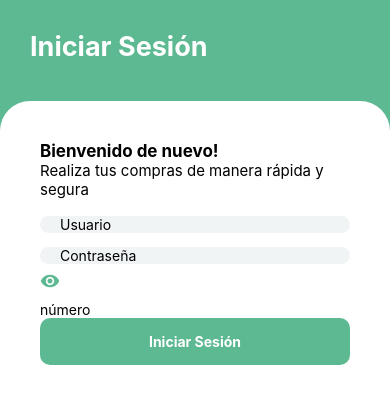
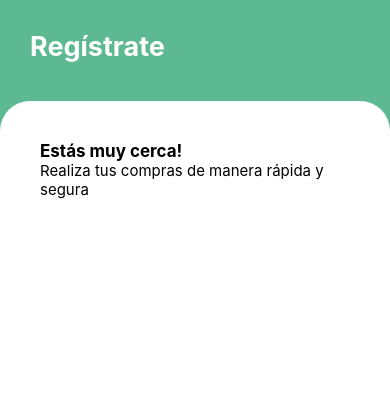
Before and after one commit to ViviFlores/Carrito_Compras_VES, a React Native app: screen /RegisterScreen in a window 390 px wide. Shown: the top 404 px of the page. Built offline with nearby package versions, Linux system fonts and the light colour scheme.

Commit message:
second commit

```diff
--- a/package.json
+++ b/package.json
@@ -18,6 +18,7 @@
     "react-native-gesture-handler": "^2.15.0",
     "react-native-safe-area-context": "^4.9.0",
     "react-native-screens": "^3.29.0",
+    "react-native-snackbar": "^2.6.2",
     "react-native-vector-icons": "^10.0.3"
   },
   "devDependencies": {
--- a/src/commons/constantsColor.tsx
+++ b/src/commons/constantsColor.tsx
@@ -1,3 +1,4 @@
 export const PRIMARY_COLOR='#5cb992';
 export const SECONDARY_COLOR='white';
 export const INPUT_COLOR='#f1f4f5';
+export const ERROR_COLOR='#a93131';
--- a/src/components/InputComponent.tsx
+++ b/src/components/InputComponent.tsx
@@ -1,22 +1,32 @@
 import React from 'react'
-import { StyleSheet, TextInput } from 'react-native'
-import { INPUT_COLOR } from '../commons/constantsColor'
+import { StyleSheet, Text, TextInput, View } from 'react-native'
+import { ERROR_COLOR, INPUT_COLOR } from '../commons/constantsColor'
 
 interface InputProps{
     placeholder: string;
     name: string;
     onChangeText: (name: string, value: string)=>void;
     isPassword?: boolean;
+    hasError:boolean;
 }
 
-export const InputComponent = ({placeholder, name, onChangeText, isPassword=false}:InputProps) => {
+export const InputComponent = ({placeholder, name, onChangeText, isPassword=false, hasError}:InputProps) => {
   return (
-    <TextInput
-        placeholder={placeholder}
-        keyboardType='default'
-        style={styles.inputText}
-        onChangeText={(value: string)=>onChangeText(name, value)}
-        secureTextEntry={isPassword}/>
+    <View>
+        <TextInput
+            placeholder={placeholder}
+            keyboardType='default'
+            style={(hasError)
+                    ?{...styles.inputText, ...styles.error}
+                    :{...styles.inputText}}
+            onChangeText={(value: string)=>onChangeText(name, value)}
+            secureTextEntry={isPassword}/>
+        {
+            (hasError)
+            ?<Text style={styles.errorText}>El campo es oblogatorio</Text>
+            :null
+        }
+    </View>
   )
 }
 
@@ -26,5 +36,15 @@ const styles=StyleSheet.create({
         paddingHorizontal:20,
         borderRadius:10,
         marginVertical:7
+    },
+    error:{
+        borderColor:ERROR_COLOR,
+        borderStyle:'solid',
+        borderWidth:1
+    },
+    errorText:{
+        color:ERROR_COLOR,
+        fontSize:14,
+        fontWeight:'bold'
     }
 })
--- a/src/navigator/StackNavigator.tsx
+++ b/src/navigator/StackNavigator.tsx
@@ -1,8 +1,10 @@
 import { createStackNavigator } from '@react-navigation/stack';
 import { LoginScreen } from '../screens/LoginScreen';
 import { PRIMARY_COLOR } from '../commons/constantsColor';
+import { RegisterScreen } from '../screens/RegisterScreen';
 
 const Stack = createStackNavigator();
+
 
 export const StackNavigator=()=> {
   return (
@@ -12,6 +14,7 @@ export const StackNavigator=()=> {
         }
     }}>
       <Stack.Screen name="LoginScreen" options={{headerShown:false}} component={LoginScreen} />
+      <Stack.Screen name="RegisterScreen" options={{headerShown:false}} component={RegisterScreen} />
     </Stack.Navigator>
   );
 }
--- a/src/screens/LoginScreen.tsx
+++ b/src/screens/LoginScreen.tsx
@@ -1,28 +1,50 @@
 import React, { useState } from 'react'
-import { StatusBar, Text, View, StyleSheet, TextInput } from 'react-native';
+import { StatusBar, Text, View, StyleSheet, TextInput, TouchableOpacity } from 'react-native';
 import { TitleComponent } from '../components/TitleComponent'
-import { PRIMARY_COLOR } from '../commons/constantsColor'
+import { ERROR_COLOR, PRIMARY_COLOR } from '../commons/constantsColor'
 import { BodyComponent } from '../components/BodyComponent'
 import { InputComponent } from '../components/InputComponent';
 import { ButtonComponent } from '../components/ButtonComponent';
 import Icon from 'react-native-vector-icons/MaterialIcons'
+import Snackbar from 'react-native-snackbar';
+import { StackScreenProps } from '@react-navigation/stack';
+import { stylesGlobal } from '../theme/appTheme';
 
 interface UserForm{
     username: string,
     password: string;
+    hasError: boolean;
 }
 
-export const LoginScreen = () => {
+//Data prueba
+interface User{
+  id: number,
+  username: string,
+  password: string
+}
 
-    //hook useState
-    //Gestionar los datos de mi formulario
+const users:User[]=[
+  {id:1, username:'vflores', password:'123456'},
+  {id:2, username:'caguas', password:'12345678'}
+]
+
+interface Props extends StackScreenProps<any,any>{};
+
+export const LoginScreen = ({navigation}:Props) => {
+
+  //hook useState
+  //Gestionar los datos de mi formulario
   const [form, setForm] = useState<UserForm>({
     username:'',
-    password:''
+    password:'',
+    hasError:false
   });
 
+  //Hook cambiar el contenido del input password
+  const [hiddenPassword, setHiddenPassword] = useState(true);
+
   //Hook numero
-  const [numero, setNumero] = useState(0);
+  //const [numero, setNumero] = useState(0);
 
   //Función que cambiará los valores del formulario
   const handlerChangeText=(name: string, value: string)=>{
@@ -36,9 +58,37 @@ export const LoginScreen = () => {
 
   //Función que envia los datos del formulario
   const handlerSendInfo=()=>{
+    //Validar que los campos se encuentren llenos
+    if(form.username == '' || form.password == ''){
+      setForm(prevState=>({
+        ...prevState,
+          hasError:true
+      }))
+      return;
+    }
+
+    setForm(prevState=>({
+      ...prevState,
+        hasError:false
+    }))
+    //console.log(numero);
+
+    if(!verifyUser()){
+      Snackbar.show({
+        text: 'Usuario y/o contraseña incorrecta!',
+        duration: Snackbar.LENGTH_SHORT,
+        backgroundColor:ERROR_COLOR,
+        textColor:'white'
+      });
+      return;
+    }
     console.log(form)
-    console.log(numero);
+  }
 
+  //Función para verificar si existe el usuario
+  const verifyUser=()=>{
+    const existUser= users.filter(user=>user.username == form.username && user.password == form.password)[0];
+    return existUser
   }
 
   return (
@@ -46,38 +96,52 @@ export const LoginScreen = () => {
         <StatusBar backgroundColor={PRIMARY_COLOR}/>
         <TitleComponent title='Iniciar Sesión'/>
         <BodyComponent>
-            <Text style={styles.textWelcome}>Bienvenido de nuevo!</Text>
-            <Text style={styles.textDescription}>Realiza tus compras de manera rápida y segura</Text>
+            <Text style={stylesGlobal.textPrincipal}>Bienvenido de nuevo!</Text>
+            <Text style={stylesGlobal.textDescription}>Realiza tus compras de manera rápida y segura</Text>
             <View style={styles.containerForm}>
-                <InputComponent placeholder='Usuario' name='username' onChangeText={handlerChangeText}/>
+                <InputComponent placeholder='Usuario' name='username' onChangeText={handlerChangeText} hasError={form.hasError}/>
                 <InputComponent
                   placeholder='Contraseña'
                   name='password'
                   onChangeText={handlerChangeText}
-                  isPassword={true}/>
-                <Icon name='visibility' size={20} color={PRIMARY_COLOR}/>
+                  isPassword={hiddenPassword}
+                  hasError={form.hasError}/>
+                <Icon
+                  style={styles.icon}
+                  name='visibility'
+                  size={20}
+                  color={PRIMARY_COLOR}
+                  onPress={()=>setHiddenPassword(!hiddenPassword)}/>
             </View>
-            <TextInput
+            {/* <TextInput
               placeholder='número'
               keyboardType='numeric'
               onChangeText={(numero:string)=>setNumero(parseInt(numero))}
-            />
+            /> */}
             <ButtonComponent title='Iniciar Sesión' onPress={handlerSendInfo}/>
+            <TouchableOpacity
+              onPress={()=>navigation.navigate('RegisterScreen')}>
+              <Text style={styles.textRegister}>No tienes cuenta? Regístrate ahora</Text>
+            </TouchableOpacity>
         </BodyComponent>
     </View>
   )
 }
 
 const styles=StyleSheet.create({
-    textWelcome:{
-        fontSize:17,
-        fontWeight:'bold',
-        color:'black'
-    },
-    textDescription:{
-        fontSize:15
-    },
     containerForm:{
         marginVertical:10
+    },
+    icon:{
+      position:'absolute',
+      right:20,
+      marginTop:85
+    },
+    textRegister:{
+      color:PRIMARY_COLOR,
+      fontSize:15,
+      marginTop:20,
+      fontWeight:'bold',
+      textAlign:'center'
     }
 })
--- /dev/null
+++ b/src/screens/RegisterScreen.tsx
@@ -0,0 +1,17 @@
+import React from 'react'
+import { Text, View } from 'react-native'
+import { TitleComponent } from '../components/TitleComponent'
+import { BodyComponent } from '../components/BodyComponent'
+import { stylesGlobal } from '../theme/appTheme'
+
+export const RegisterScreen = () => {
+  return (
+    <View>
+        <TitleComponent title='Regístrate'/>
+        <BodyComponent>
+            <Text style={stylesGlobal.textPrincipal}>Estás muy cerca!</Text>
+            <Text style={stylesGlobal.textDescription}>Realiza tus compras de manera rápida y segura</Text>
+        </BodyComponent>
+    </View>
+  )
+}
--- /dev/null
+++ b/src/theme/appTheme.tsx
@@ -0,0 +1,12 @@
+import { StyleSheet } from "react-native";
+
+export const stylesGlobal=StyleSheet.create({
+    textPrincipal:{
+        fontSize:17,
+        fontWeight:'bold',
+        color:'black'
+    },
+    textDescription:{
+        fontSize:15
+    }
+})
```
Also changed, not shown: 1 other file (tests, documents, lock files or other folders).
